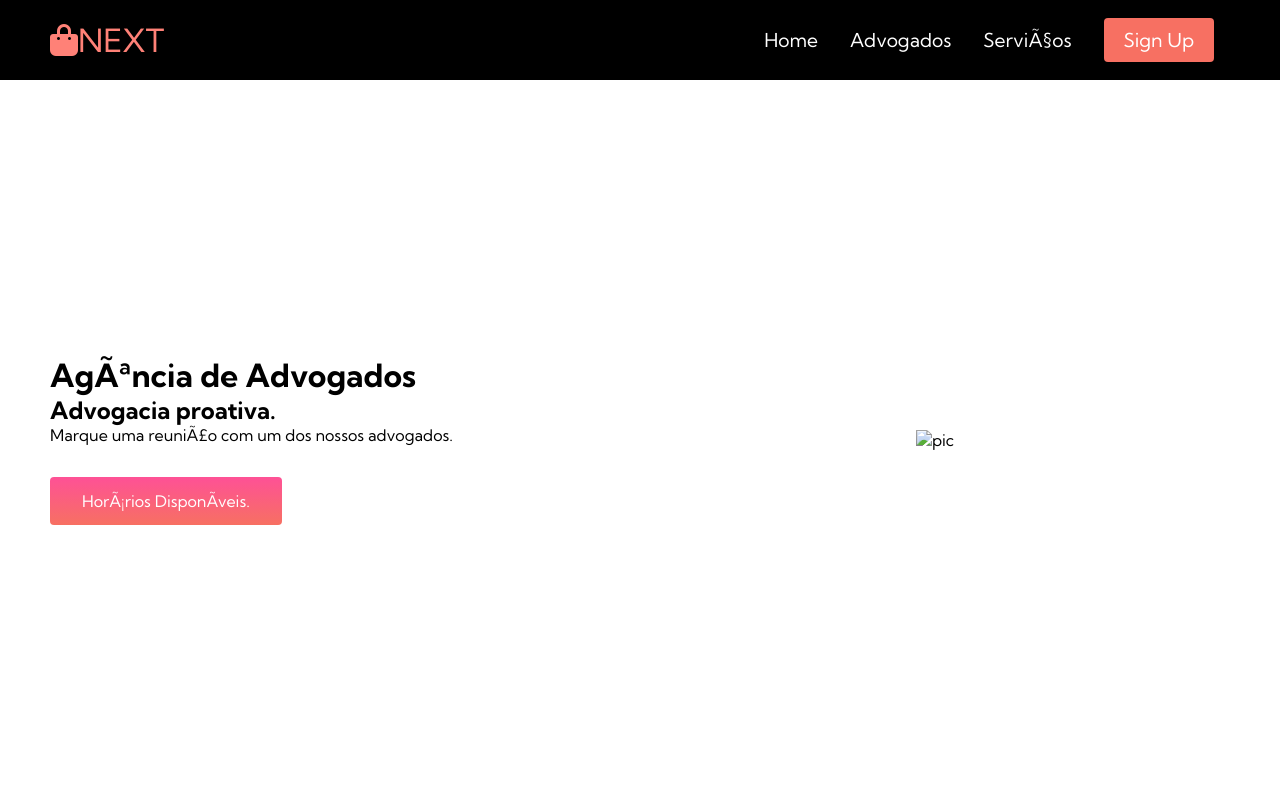
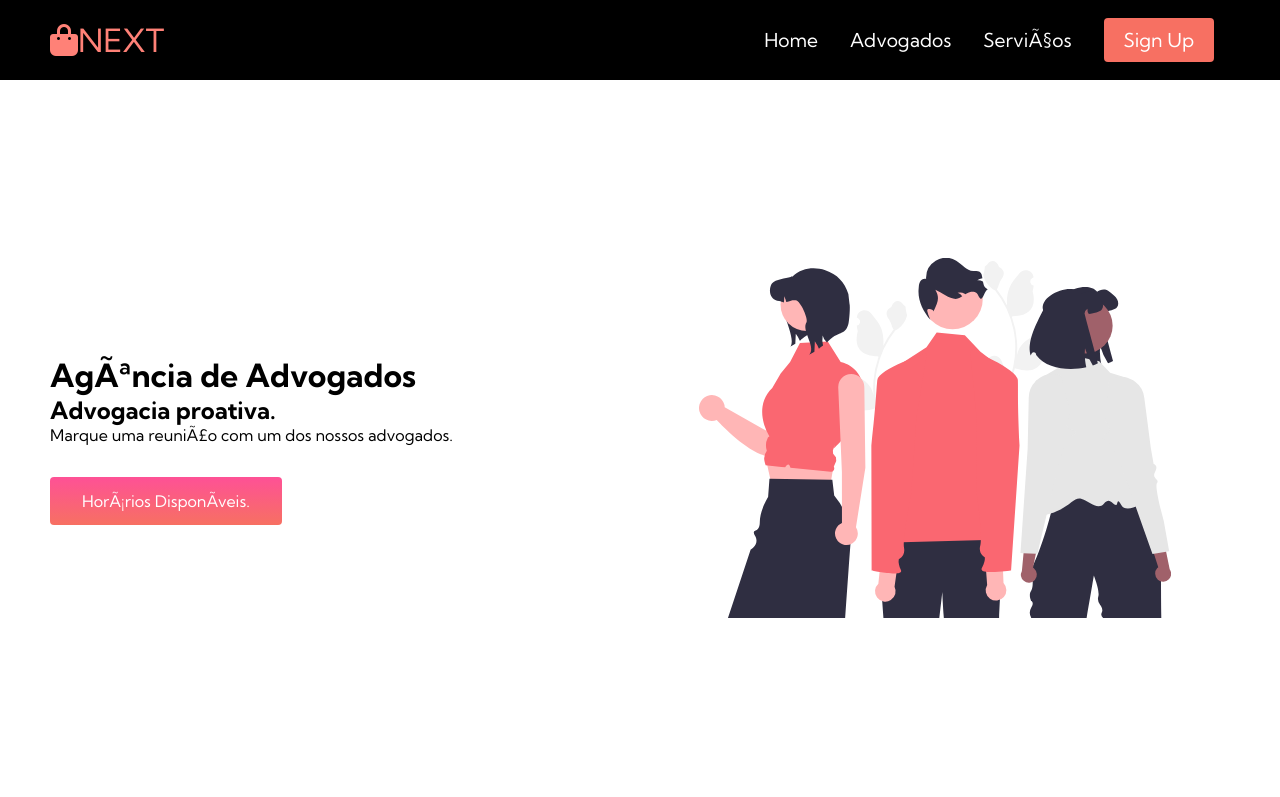
Before and after one commit to samylesousa/.github.io, a plain HTML site: page index.html in a window 1280 px wide. Shown: the top 797 px of the page. Drawn offline with Linux system fonts and the light colour scheme.

Commit message:
Update index.html

```diff
--- a/index.html
+++ b/index.html
@@ -51,7 +51,7 @@
                     </button>
                 </div>
                 <div class="main__img--container">
-                    <img src="images/pessoas_pic.svg" alt="pic" id="main__img">
+                    <img src="pessoas_pic.svg" alt="pic" id="main__img">
                 </div>
             </div>
         </div>
```
